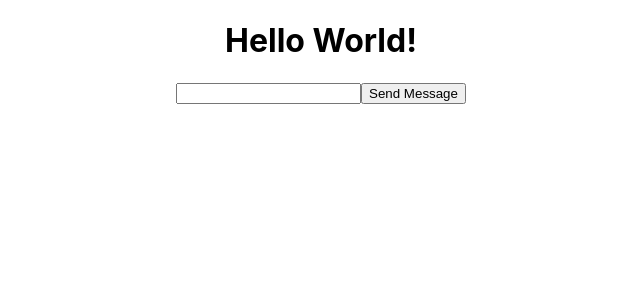
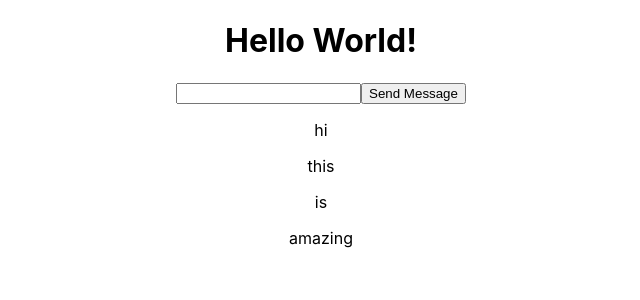
Before and after one commit to matiaswasiak/facebook-messenger-clone, a React (Create React App) app: page / in a window 1280 px wide. Shown: the top 300 px of the page, without its empty margins (319-959 px from the left). Built offline with nearby package versions, Linux system fonts and the light colour scheme.

Commit message:
Add ability to send message

```diff
--- a/src/App.js
+++ b/src/App.js
@@ -3,17 +3,31 @@
 
 function App() {
   const [input, setInput] = useState("");
+  const [messages, setMessages] = useState(["hi", "this", "is", "amazing"]);
+
+  console.log(input);
+  console.log(messages);
+
+  const sendMessage = (e) => {
+    // all the logic to send a message goes
+    setMessages([...messages, input]);
+    setInput("");
+  };
 
   return (
     <div className="App">
       <h1>Hello World!</h1>
 
-      <input value={input} onChange={(e) => setInput(e.target.value)} />
-      <button>Send Message</button>
-      {/* input field */}
-      {/* button */}
+      <form>
+        <input value={input} onChange={(e) => setInput(e.target.value)} />
+        <button onClick={sendMessage}>Send Message</button>
+      </form>
 
       {/* messages themselves */}
+
+      {messages.map((message) => (
+        <p>{message}</p>
+      ))}
     </div>
   );
 }
```
